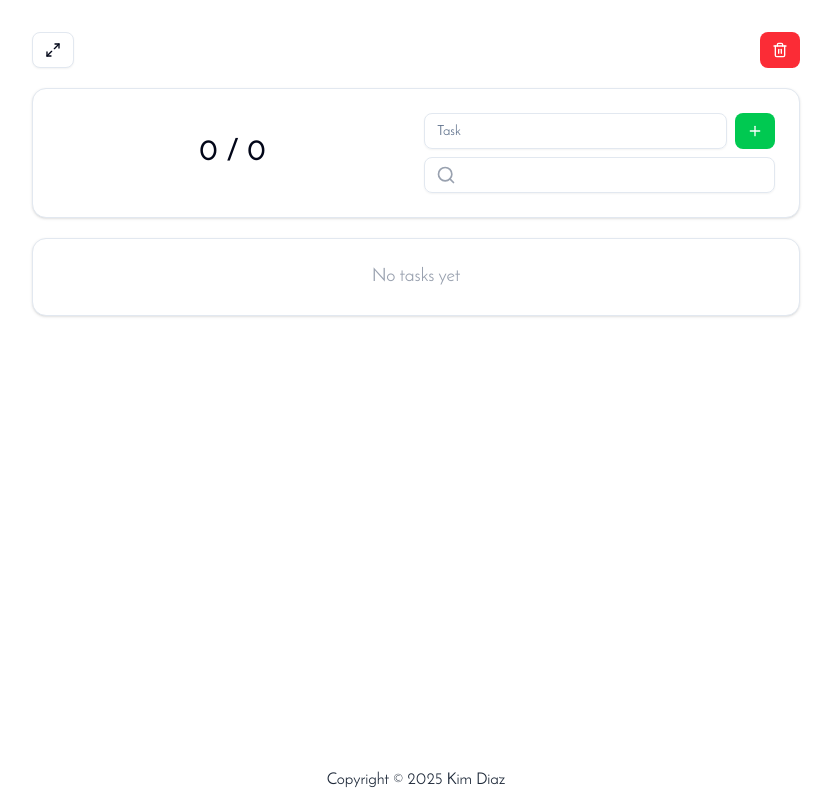
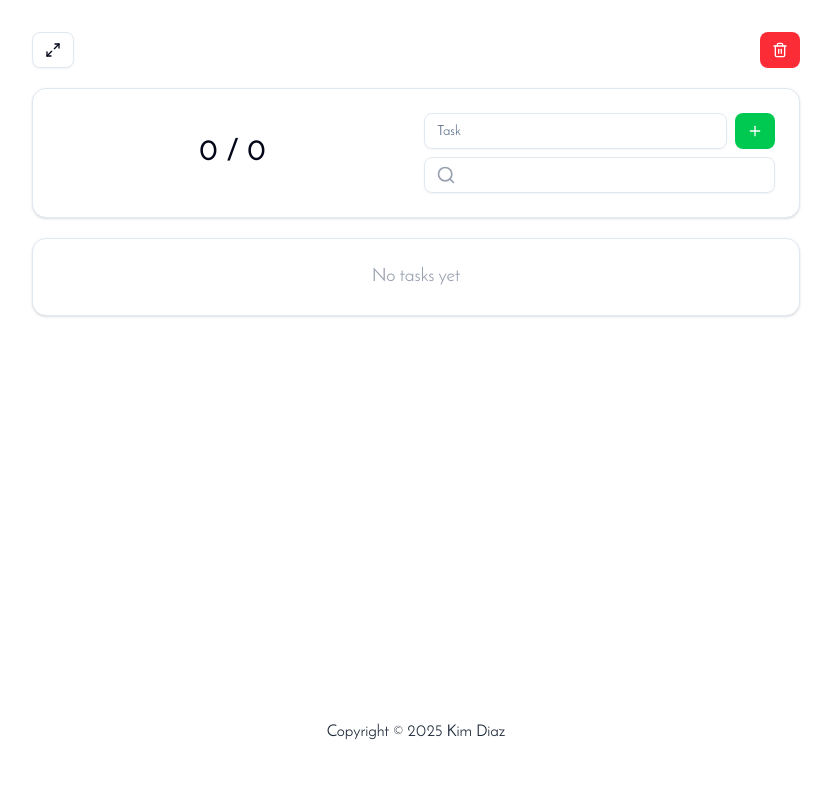
Before and after one commit to diaz-kim/checklist-react, a React (Vite) app: page / in a window 1280 px wide. Shown: the whole page, without its empty margins (224-1055 px from the left). Built offline with nearby package versions, Linux system fonts and the light colour scheme.

Commit message:
footer adjustments

```diff
--- a/src/FldrParents/headerTodo.tsx
+++ b/src/FldrParents/headerTodo.tsx
@@ -123,7 +123,8 @@ function handleTouchEnd() {
 
 return (
     <>
-    <div className="flex flex-col items-center gap-5 min-w-[300px] text-base">
+    <div className="min-h-[90vh] flex flex-col">
+    <div className="flex flex-col items-center gap-5 min-w-[300px] text-base flex-1">
         <div className={cn("flex flex-row justify-between", width)}>
             <Button
             className="self-end"
@@ -218,8 +219,9 @@ return (
         </CardContent>
     </Card>
     </div>
-    <div className="absolute flex bottom-0 left-0 w-full items-center justify-center text-[1.01rem] text-gray-800 py-2">
+    <div className="w-full flex items-center justify-center text-[1.01rem] text-gray-800 py-2 bg-background">
         <p>Copyright &#169; 2025 Kim Diaz</p>
+    </div>
     </div>
     </>
 )
```
